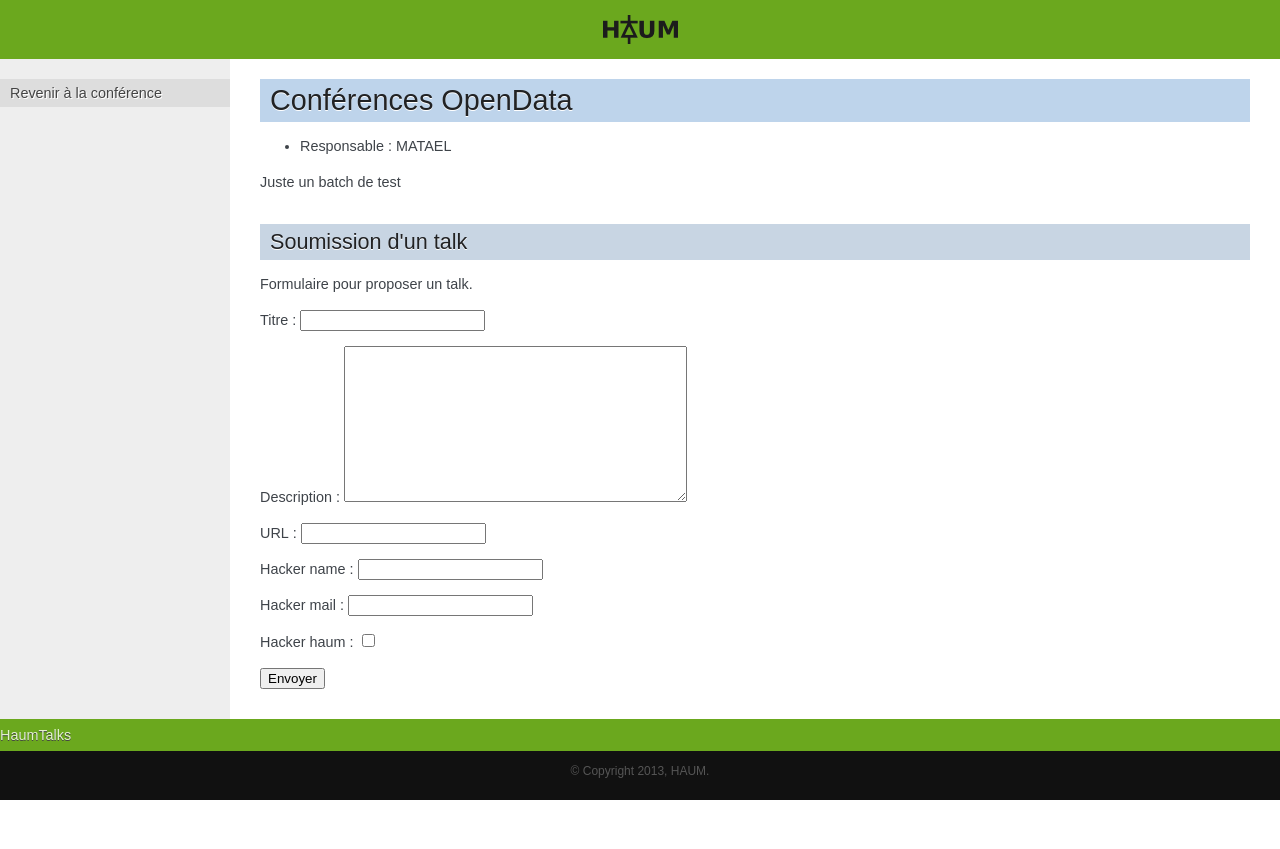
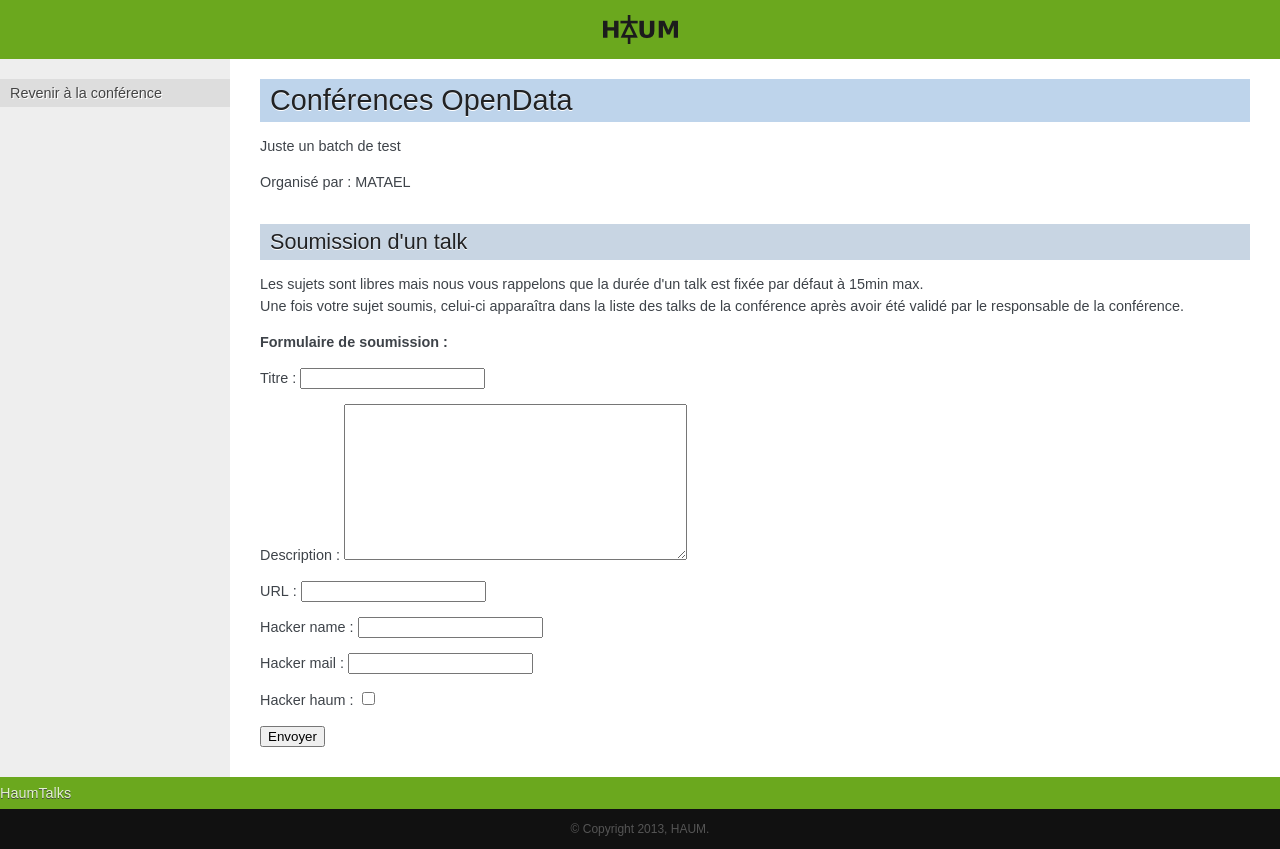
Before and after one commit to haum/haumtalks, a Django app: page /b/1/proposal in a window 1280 px wide. Before the commit the page ends 800 px from the top, so only its background shows below. Run offline with Django 3.2, Linux system fonts and the light colour scheme; data comes from the database, SQL or seed files in the repository; parts of the project's set-up code (start-up, migrations or seed data) failed here and were passed over.

Commit message:
harmonisation avec batch_detail + ajout info durée & validation pour un talk

```diff
--- a/talksplanning/templates/talk_form.html
+++ b/talksplanning/templates/talk_form.html
@@ -4,15 +4,18 @@
 
   <h1>{{batch.theme}}</h1>
 
-  <ul>
-    <li> Responsable :  {{batch.responsable|upper}} {% if talk.speaker.haum %}(Haum){% endif %}
-  </ul>
+  <p>{{batch.description}}</p>
 
-  <p>{{batch.description}}</p>
+  <p>Organisé par :  {{batch.responsable|upper}} {% if talk.speaker.haum %}(Haum){% endif %}</p>
 
   <h2>Soumission d'un talk</h2>
 
-  <p>Formulaire pour proposer un talk.</p>
+  <p>
+  Les sujets sont libres mais nous vous rappelons que la durée d'un talk est fixée par défaut à 15min max.<br />
+  Une fois votre sujet soumis, celui-ci apparaîtra dans la liste des talks de la conférence après avoir été validé par le responsable de la conférence.
+  </p>
+
+  <p><b>Formulaire de soumission :</b></p>
 
   <form action="" method="post">{% csrf_token %}
 	  {{form.as_p}}
```
